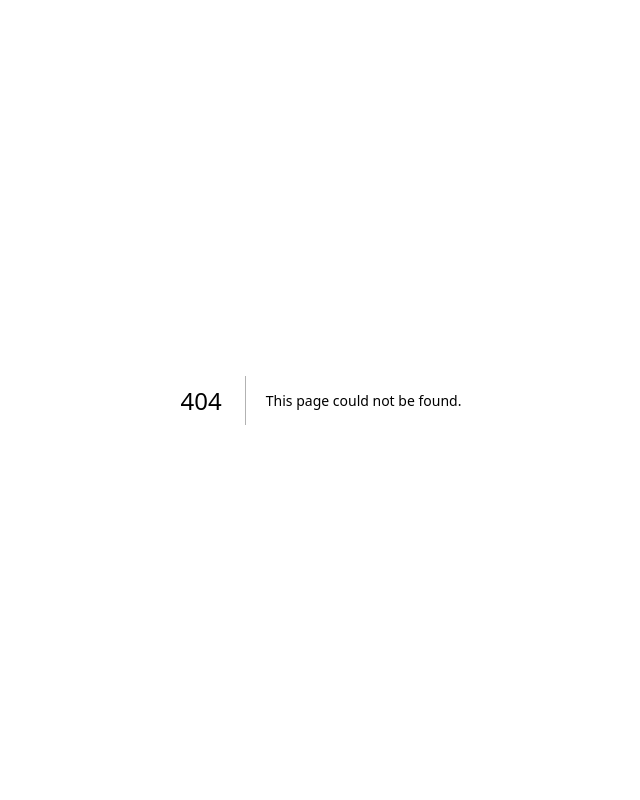
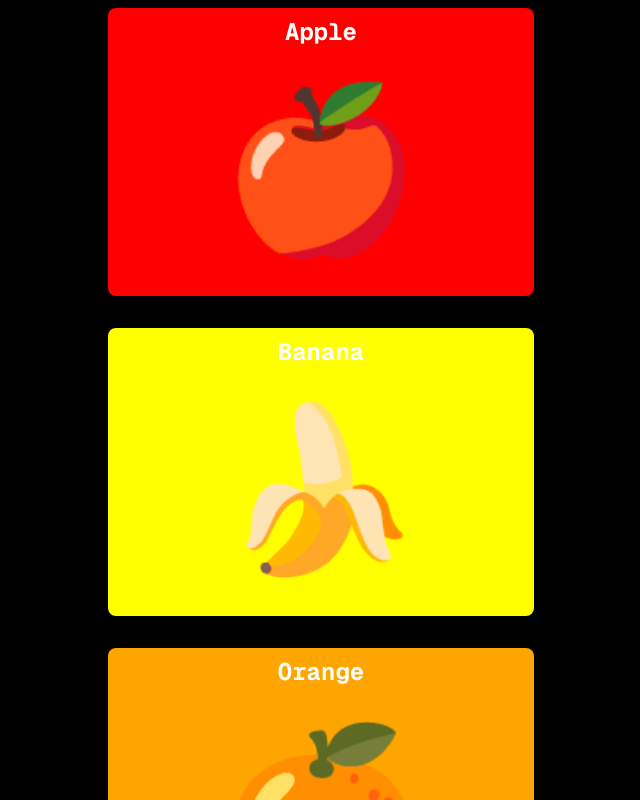
Before and after one commit to NIXBLACK11/animations, a Next.js app: page /fourth in a window 1280 px wide. Before the commit this address had no page. Shown: the top 800 px of the page, without its empty margins (319-959 px from the left). Built offline with nearby package versions, Linux system fonts and the light colour scheme.

Commit message:
scroll animation

```diff
--- /dev/null
+++ b/app/fourth/page.tsx
@@ -0,0 +1,68 @@
+"use client"
+
+import { motion } from "framer-motion";
+
+export default function Home() {
+    const fruits = [
+        {
+            name: "Apple",
+            color: "red",
+            emoji: "🍎"
+        },
+        {
+            name: "Banana",
+            color: "yellow",
+            emoji: "🍌"
+        },
+        {
+            name: "Orange",
+            color: "orange",
+            emoji: "🍊"
+        },
+        {
+            name: "Apple",
+            color: "red",
+            emoji: "🍎"
+        },
+        {
+            name: "Banana",
+            color: "yellow",
+            emoji: "🍌"
+        },
+        {
+            name: "Orange",
+            color: "orange",
+            emoji: "🍊"
+        },
+        {
+            name: "Apple",
+            color: "red",
+            emoji: "🍎"
+        },
+        {
+            name: "Banana",
+            color: "yellow",
+            emoji: "🍌"
+        },
+        {
+            name: "Orange",
+            color: "orange",
+            emoji: "🍊"
+        }
+    ]
+    return (
+        <div className="max-w-screen min-h-screen bg-[#000000] flex items-center justify-center flex-col gap-4">
+            {fruits.map((fruit, idx) => (
+                <motion.div
+                    key={idx}
+                    initial={{ backgroundColor: "#ffffff", opacity: 0, scale: 0.75 }}
+                    whileInView={{ backgroundColor: fruit.color, opacity: 1, scale: 1 }}
+                    className="w-2/6 h-72 rounded-lg my-2 flex flex-col items-center"
+                >
+                    <h1 className="text-white text-2xl font-bold mt-2">{fruit.name}</h1>
+                    <p className="text-[10rem]">{fruit.emoji}</p>
+                </motion.div>
+            ))}
+        </div>
+    )
+}
--- a/app/page.tsx
+++ b/app/page.tsx
@@ -16,6 +16,11 @@ export default function Home() {
 			Name: "Card animation",
 			Description: "Draw card on hover animation.",
 			Link: "/third"
+		},
+		{
+			Name: "Scroll animation",
+			Description: "Animate fruits on Scroll.",
+			Link: "/fourth"
 		}
 	];
 	return (
```
